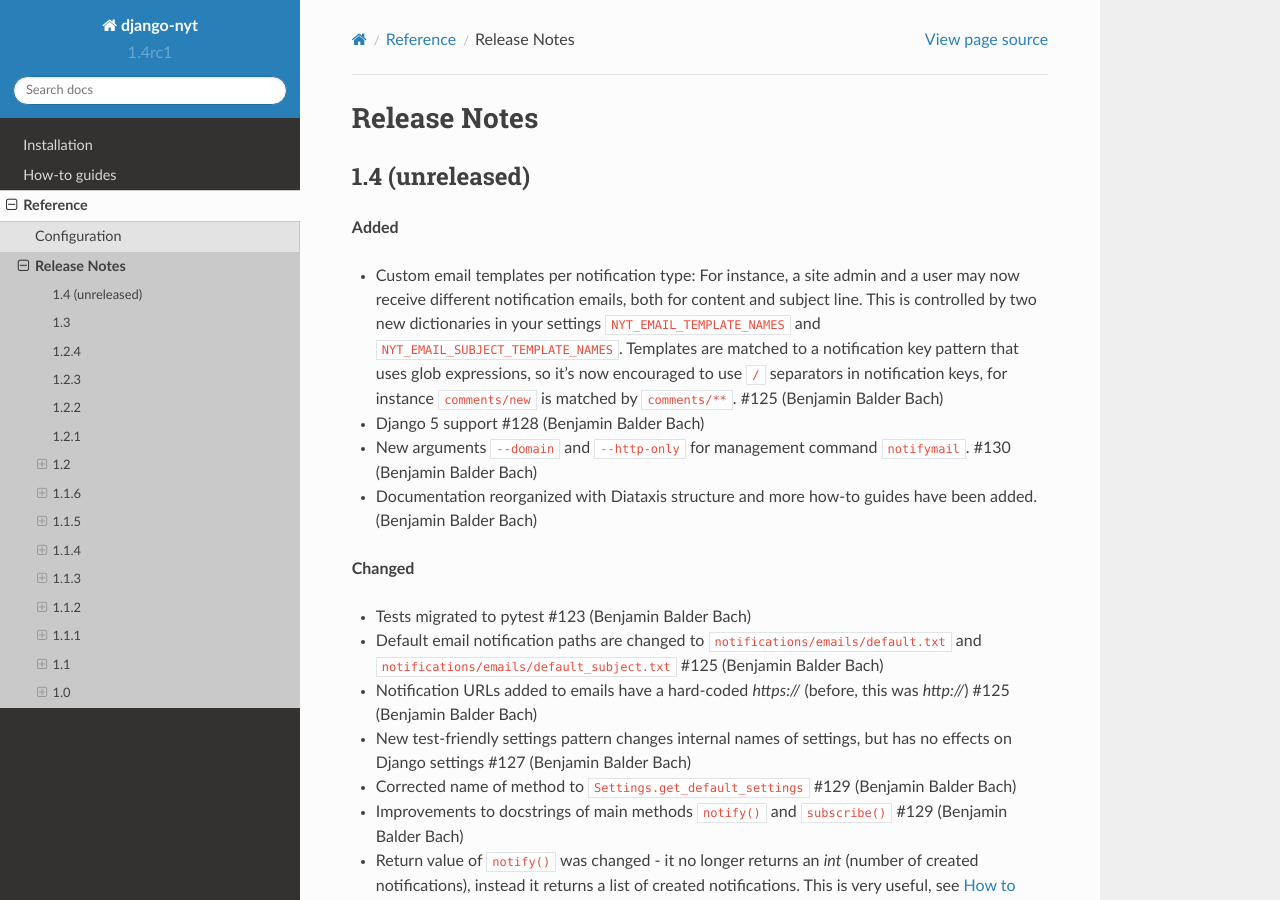
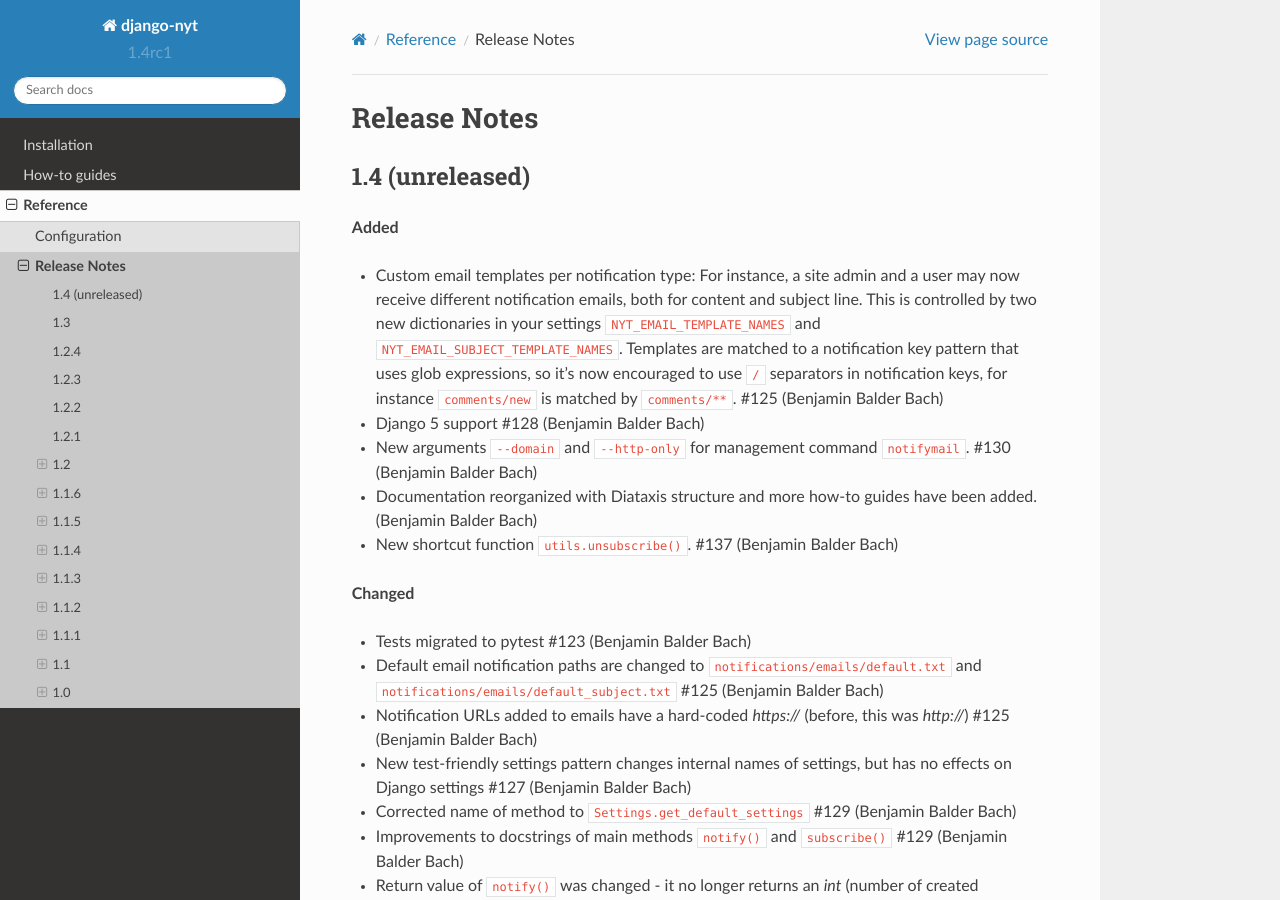
Before and after one commit to django-wiki/django-nyt, a Sphinx documentation site: the page built from docs/release_notes.rst, in a window 1280 px wide and 900 px high. Built offline with Sphinx 7.4.7 and the Read the Docs theme 2.0.0, drawn with Linux system fonts in a browser that asks for light colours; pages that are not in the unit, such as notebooks, are missing from menus.

Commit message:
Adds release note

```diff
--- a/docs/release_notes.rst
+++ b/docs/release_notes.rst
@@ -15,6 +15,7 @@
 * Django 5 support #128 (Benjamin Balder Bach)
 * New arguments ``--domain`` and ``--http-only`` for management command ``notifymail``. #130 (Benjamin Balder Bach)
 * Documentation reorganized with Diataxis structure and more how-to guides have been added. (Benjamin Balder Bach)
+* New shortcut function ``utils.unsubscribe()``. #137 (Benjamin Balder Bach)
 
 **Changed**
 
```
